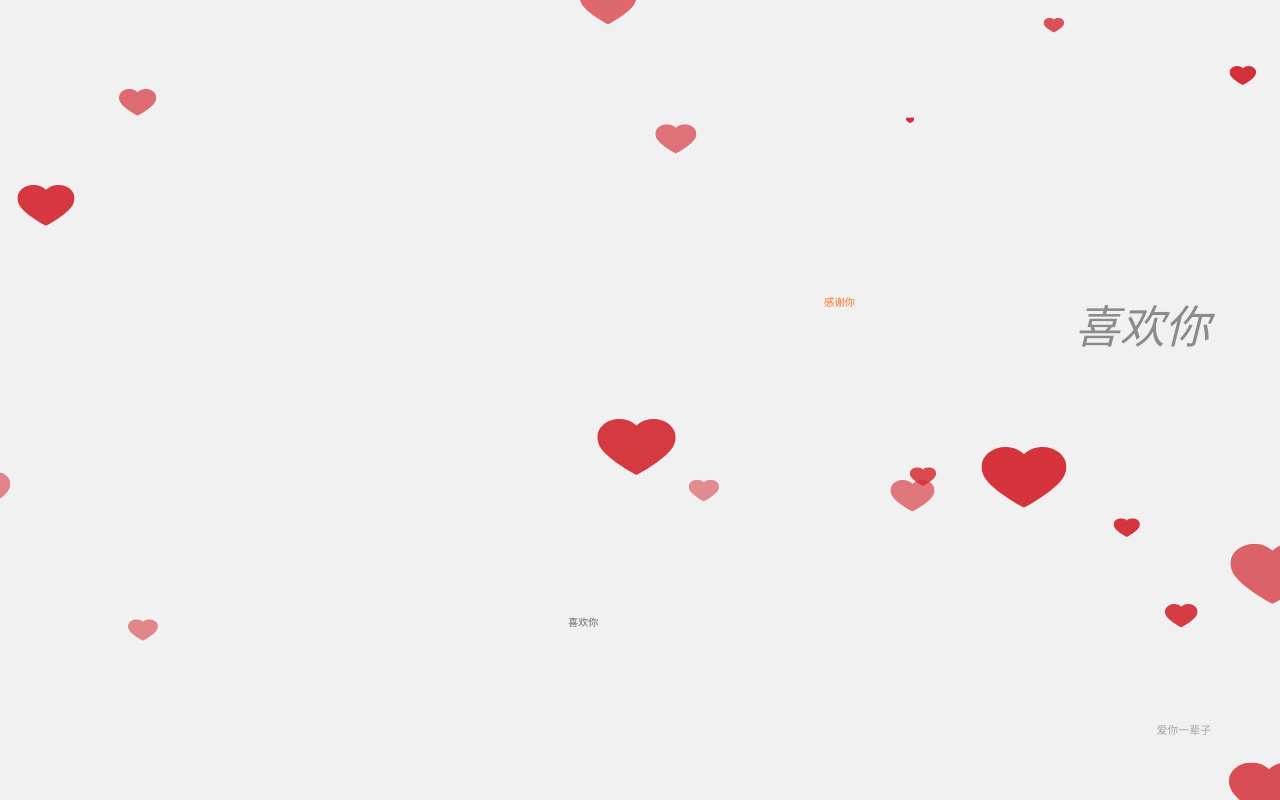
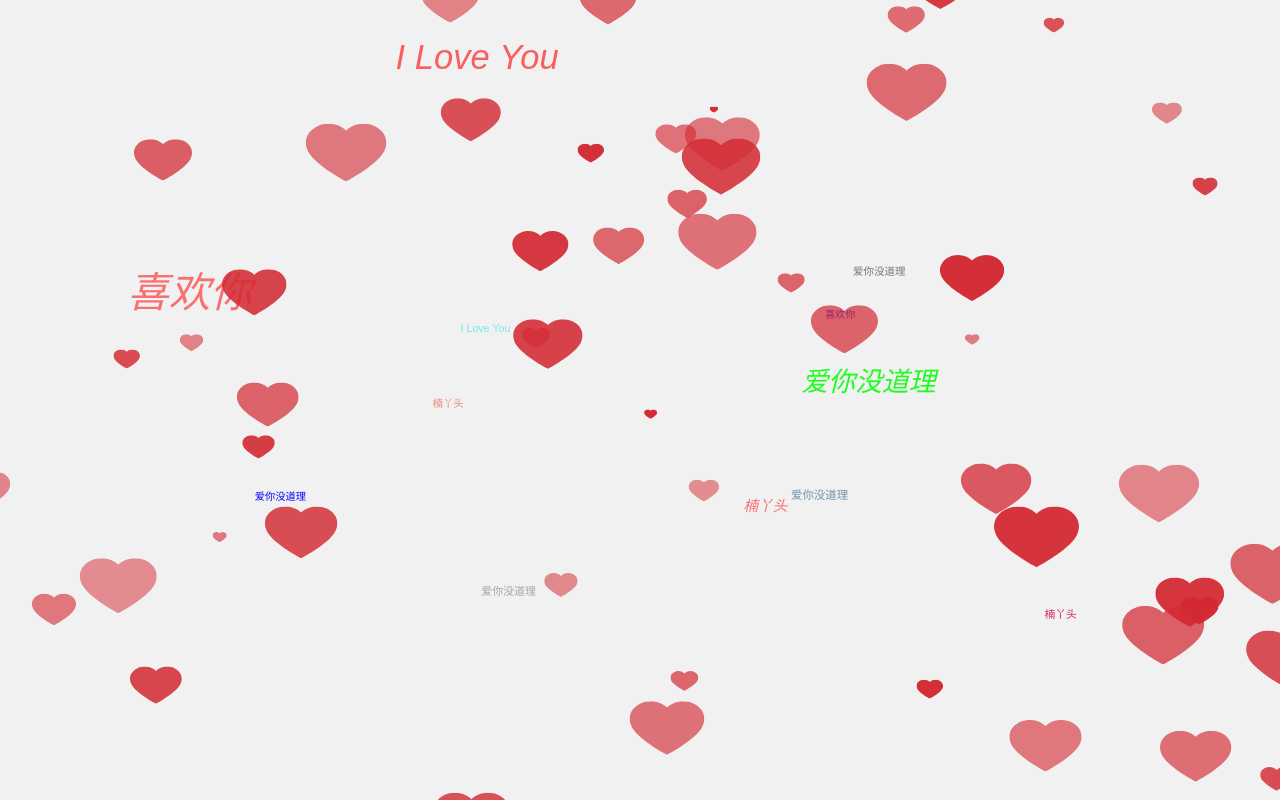
Before and after one commit to lovenannan/lovenannan.github.io, a plain HTML site: page index.html in a window 1280 px wide. Drawn offline with Linux system fonts and the light colour scheme.

Commit message:
Modify text and heart num

```diff
--- a/index.html
+++ b/index.html
@@ -20,9 +20,9 @@
 <body>
 
 
-<audio autoplay="autopaly">
-<source src="http://www.hunlipic.com/e/mp3/wky.mp3" type="audio/mp3"/>
-</audio>
+    <audio autoplay="autopaly" loop="loop">
+    <source src="http://www.hunlipic.com/e/mp3/wky.mp3" type="audio/mp3"/>
+    </audio>
 
 	<canvas id="drawHeart"></canvas>
 
@@ -36,7 +36,7 @@
 		// 创建图片对象
 		var heartImage = new Image();
 		heartImage.src = 'images/heart.svg';
-		var num = 20;
+		var num = 60;
 
 		init();
 
@@ -80,12 +80,12 @@
 		}
 
 		function getText(){
-			var val = Math.random() * 10;
-			if(val > 1 && val <= 3){
-				return '爱你一辈子';
-			} else if(val > 3 && val <= 5){
-				return '感谢你';
-			} else if(val > 5 && val <= 8){
+			var val = Math.random() * 100;
+			if(val > 0 && val <= 30){
+				return '爱你没道理';
+			} else if(val > 30 && val <= 60){
+				return '楠丫头';
+			} else if(val > 60 && val <= 80){
 				return '喜欢你';
 			} else{
 				return 'I Love You';
@@ -166,8 +166,8 @@
 			this.fy += this.fvel.y;
 			this.fs += this.fvel.f;
 
-			if(this.fs > 50){
-				this.fs = 2;
+			if(this.fs > 40){
+				this.fs = 12;
 			}
 
 			if(this.fx - this.fs > wW || this.fx + this.fs < 0){
```
